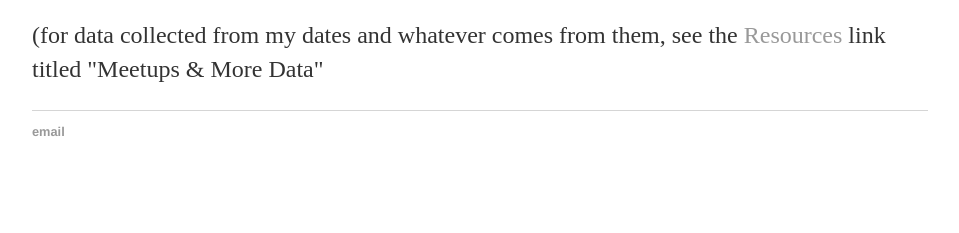
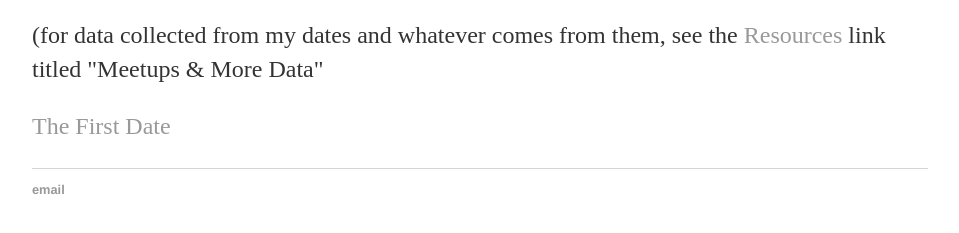
Before and after one commit to ahundredhellos/ahundredhellos.github.io, a Jekyll site: the page built from meetups/index.html, in a window 1280 px wide. Shown: the part 370-603 px from the top of the page, without its empty margins (160-1119 px from the left). Built offline with Jekyll 4.4.1, drawn with Linux system fonts in a browser that asks for light colours.

Commit message:
Update index.html

```diff
--- a/meetups/index.html
+++ b/meetups/index.html
@@ -7,3 +7,22 @@
 <p>What happens after the first encounter? After getting her contact information, I try to arrange for another in-person meeting. A second chance to get to know each other better, this date sets the tone for further interactions. If there is a connection, there will be more. If not, we will probably never meet again. Regardless, all of these meetups live in my memory, to be revisited here:</p>
 <p>(for data collected from my dates and whatever comes from them, see the&nbsp;<a href="https://drive.google.com/open?id=1zqVyzV04NyUf2pporAiUHy0ZcEARwkJIHcr5-ByNWtA">Resources</a>&nbsp;link titled "Meetups &amp; More Data"</p>
 </div><!-- /.blurb -->
+<p>
+	<a href="http://www.ahundredhellos.com/content/2017/06/01/the-first-date">The First Date</a>
+	<br>
+
+
+
+
+
+
+
+
+
+
+
+
+
+
+
+</p>
```
